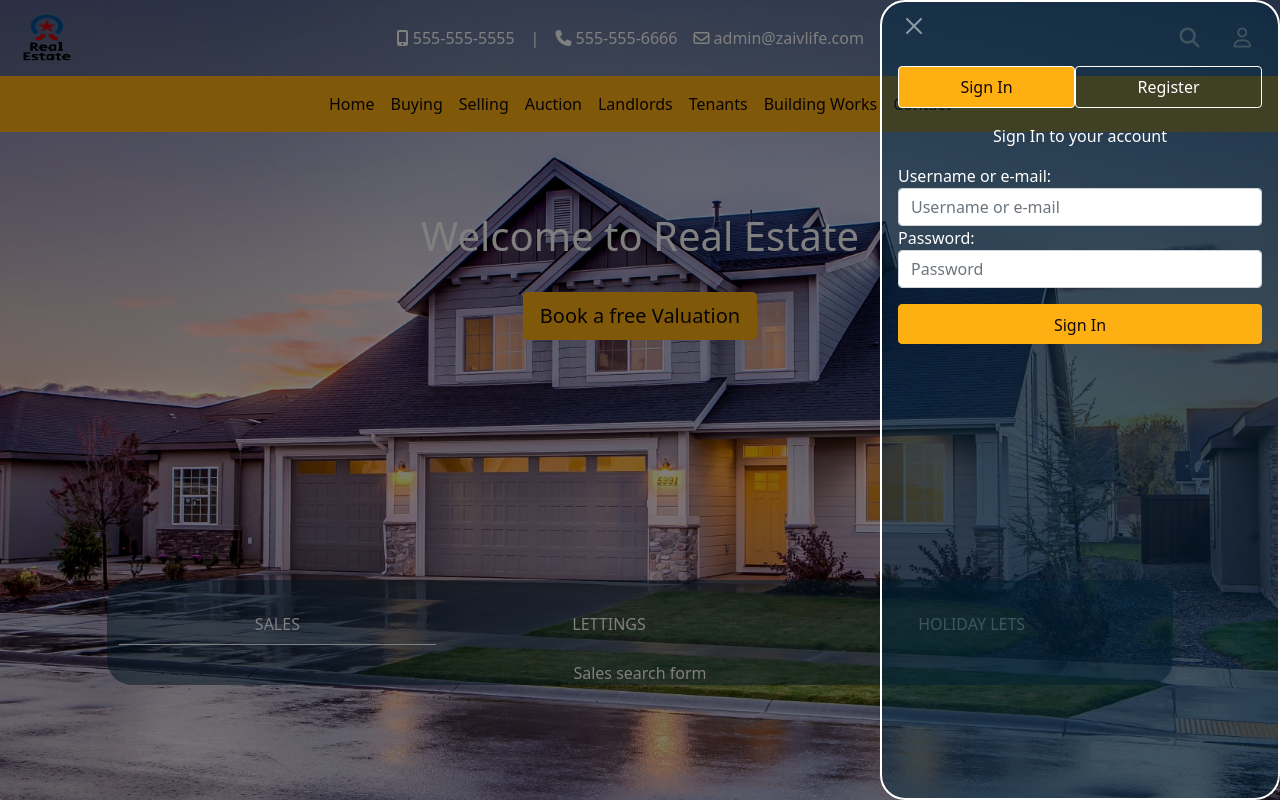
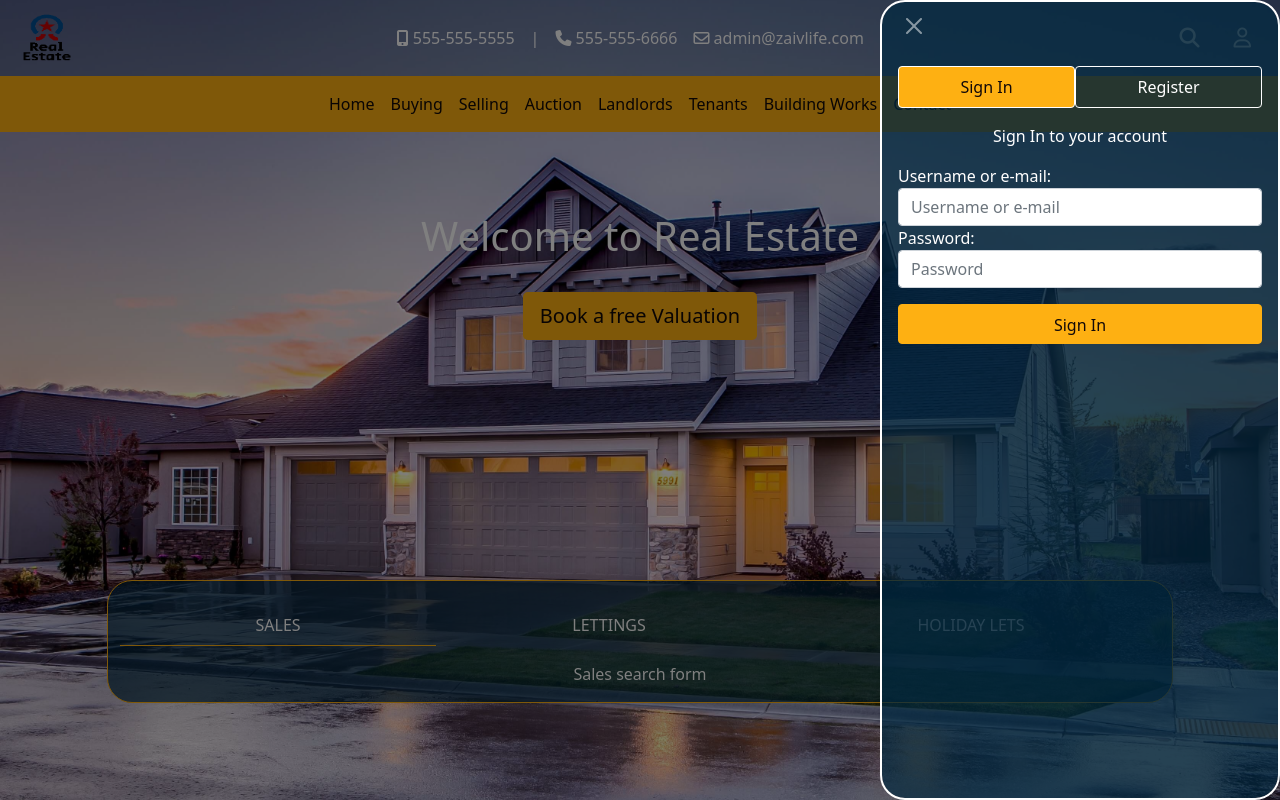
Before and after one commit to lseparatio/estate-agency-website, a Django app: page / in a window 1280 px wide, after a click that opens the changed part. Run offline with Django 4.2, Linux system fonts and the light colour scheme; some libraries are stand-ins or nearby versions.

Commit message:
Moved rechapcha in the form and changed some styles for better accessibility

```diff
--- a/home/static/home/css/home.css
+++ b/home/static/home/css/home.css
@@ -2,7 +2,7 @@
     --primary-color-home: #feb012;
     --nav-background-home: rgba(0, 40, 64, 0.15);
     --primary-text-home: white;
-    --forms-shadow-home: rgba(0, 40, 64, 0.5);
+    --forms-shadow-home: rgba(0, 40, 64, 0.7);
     --buttons-text-home: #120909;
     --total-transparent-home : rgba(0, 0, 0, 0);
 }
@@ -11,6 +11,7 @@
     margin-top: 30vh;
     background-color: var(--forms-shadow-home);
     border-radius: 25px;
+    border: 1px solid var(--primary-color-home);
 }
 
 .search-base p {
@@ -34,6 +35,6 @@ color: var(--primary-text-home);
 #pills-lettings-tab.active,
 #pills-sales-tab.active,
 #pills-holiday-lets-tab.active {
-    border-bottom: 1px solid var(--primary-text-home);
+    border-bottom: 1px solid var(--primary-color-home);
     border-radius: 0px;
 }
--- a/static/css/base.css
+++ b/static/css/base.css
@@ -2,7 +2,7 @@
     --primary-color: #feb012;
     --nav-background: rgba(0, 40, 64, 0.15);
     --primary-text: white;
-    --forms-shadow: rgba(0, 40, 64, 0.5);
+    --forms-shadow: rgba(0, 40, 64, 0.7);
     --buttons-text: #120909;
 }
 
--- a/templates/allauth/account/signup.html
+++ b/templates/allauth/account/signup.html
@@ -51,12 +51,11 @@
                             <input type="password" class="form-control" id="id_password_register1" name="password2"
                                 placeholder="Confirm Password" required>
                         </div>
-                    </div>
-                    <div class="form-row pt-2">
-                        <div class="form-group">
+                        <div class="form-group pt-2">
                             {{form.captcha}}
                         </div>
                     </div>
+
                     <div class="form-row pt-2">
                         <div class="form-group">
                             <button type="submit" class="btn btn-primary col-12 register-button pt-2">Register</button>
--- a/templates/allauth/base.html
+++ b/templates/allauth/base.html
@@ -1,10 +1,12 @@
 <!DOCTYPE html>
 <html>
+
 <head>
     <title>{% block head_title %}{% endblock %}</title>
     {% block extra_head %}
     {% endblock %}
 </head>
+
 <body>
     {% block body %}
 
@@ -37,4 +39,5 @@
     {% block extra_body %}
     {% endblock %}
 </body>
+
 </html>
--- a/templates/base.html
+++ b/templates/base.html
@@ -9,6 +9,10 @@
     <meta http-equiv="x-ua-compatible" content="ie=edge">
     <meta name="viewport" content="width=device-width, initial-scale=1.0" />
     <meta name="description" content="Let in agency!">
+    <!-- Added a preconnect for google to help loading rechapcha and another resources faster.-->
+    <link rel="preconnect" href="https://www.google.com">
+    <link rel="preconnect" href="https://www.gstatic.com" crossorigin>
+
     {% endblock %}
 
     {% block extra_meta %}
--- a/templates/includes/custom-login.html
+++ b/templates/includes/custom-login.html
@@ -14,12 +14,11 @@
             <input type="password" class="form-control" id="id_password" autocomplete="current-password" name="password"
                 placeholder="Password" required>
         </div>
-    </div>
-    <div class="form-row pt-2">
-        <div class="form-group">
+        <div class="form-group pt-2">
             {{form.captcha}}
         </div>
     </div>
+
     <div class="form-row pt-2">
         <div class="form-group">
             <button type="submit" class="btn btn-primary col-12 login-button pt-2">Sign In</button>
--- a/templates/includes/custom-sign-up.html
+++ b/templates/includes/custom-sign-up.html
@@ -37,12 +37,11 @@
             <input type="password" class="form-control" id="id_password2" name="password2"
                 placeholder="Confirm Password" required>
         </div>
-    </div>
-    <div class="form-row pt-2">
-        <div class="form-group">
+        <div class="form-group pt-2">
             {{form.captcha}}
         </div>
     </div>
+
     <div class="form-row pt-2">
         <div class="form-group">
             <button type="submit" class="btn btn-primary col-12 register-button pt-2">Register</button>
```
Also changed, not shown: templates/allauth/account/login.html (+3 -4 lines). Lines whose indentation alone changed are shown as unchanged.
